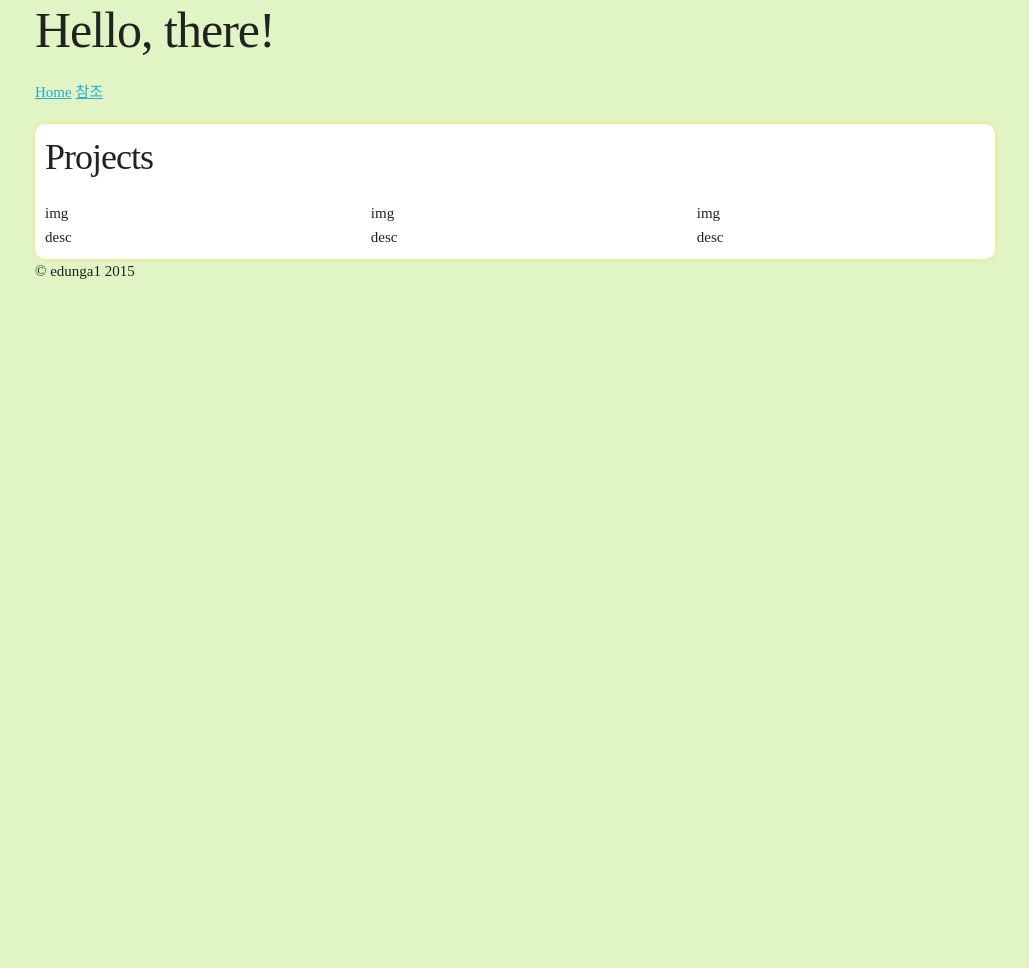
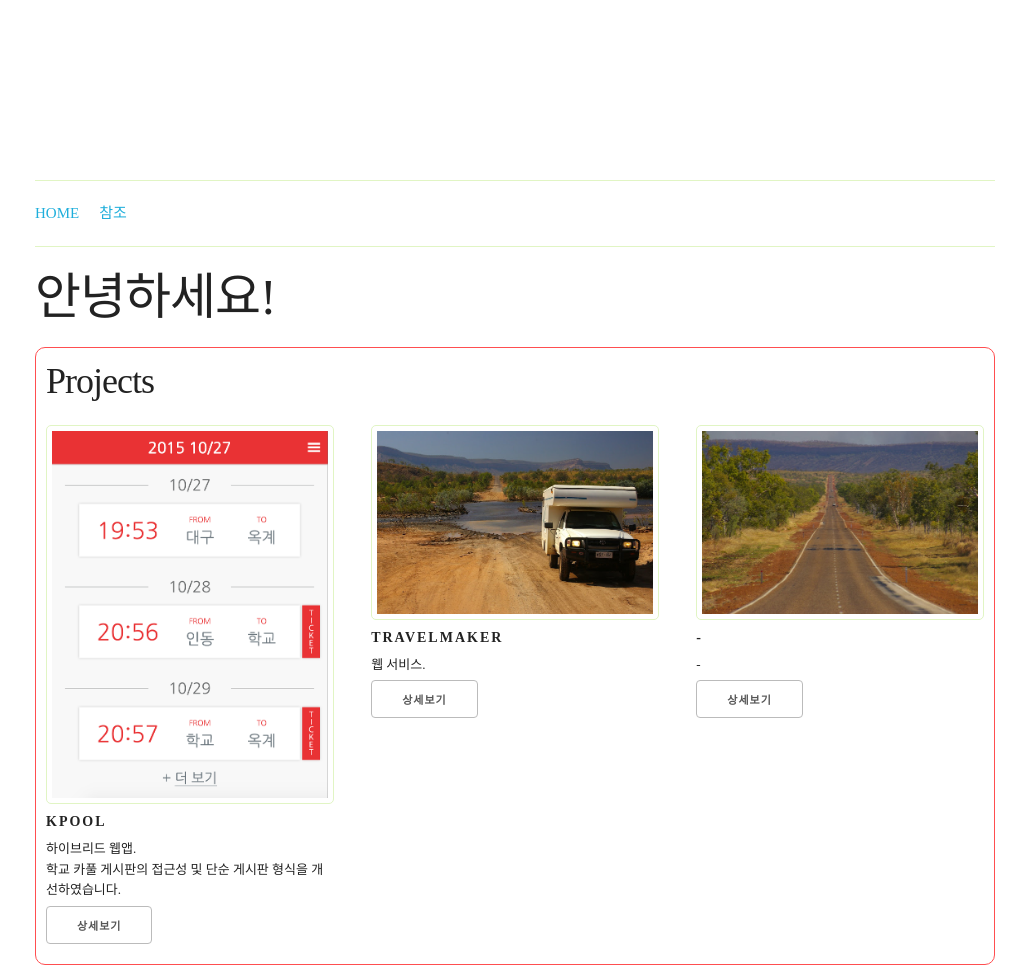
Before and after one commit to Edunga1/first-portfolio, a plain HTML site: page index.html at #/home in a window 1280 px wide. Shown: the top 968 px of the page, without its empty margins (125-1154 px from the left). Before the commit the page ends 800 px from the top, so only its background shows below. Drawn offline with Linux system fonts and the light colour scheme; a web font is replaced by a local one.

Commit message:
디자인 수정 네비게이션 도킹 컨텐츠 추가

```diff
--- a/css/app.css
+++ b/css/app.css
@@ -6,20 +6,114 @@
 body {
 	font-family: system;
 }
+header {
+	margin-top: 18rem;
+}
 
 nav {
 	margin-bottom: 2rem;
 }
 
-.bg_plain {
+footer {
+	margin-top: 2rem;
+}
+
+.bgw {
+	background-color: #FFF;
+}
+.bg1 {
 	background-color: #E1F5C4;
+}
+.bg2 {
+	background-color: #FC913A;
+}
+.bg3 {
+	background-color: #F9D423;
+}
+.bg4 {
+	background-color: #EDE574;
+}
+.bg5 {
+	background-color: #E1F5C4;
+}
+
+.lg1 {
+	border-color: #FF4E50;
+}
+.lg2 {
+	border-color: #FC913A;
+}
+.lg3 {
+	border-color: #F9D423;
+}
+.lg4 {
+	border-color: #EDE574;
+}
+.lg5 {
+	border-color: #E1F5C4;
 }
 
 .section {
 	padding: 1rem;
-	box-shadow: 0px 0px 0.5rem #EDE574;
+	margin-bottom: 5rem;
 }
 .section.rad {
-	background-color: #FFF;
+	border-width: 1px;
+	border-style: solid;
 	border-radius: 1rem;
 }
+
+.thumb {
+	width: 100%;
+	box-sizing: border-box;
+	border: 1px solid #E1F5C4;
+	border-radius: 0.5rem;
+	padding: 0.5rem;
+}
+
+.thumb:hover {
+	box-shadow: 0 0 5px #CADCB0;
+	cursor: pointer;
+}
+
+/* navigation bar */
+.navbar {
+	height: 6.5rem;
+	width: 100%;
+	background-color: #fff;
+	border-top: 1px solid #E1F5C4;
+	border-bottom: 1px solid #E1F5C4;
+}
+.navbar:not(.docked) .container {
+	width: 100%;
+}
+
+/* lists */
+.list_navbar_menu {
+	list-style: none;
+	margin-bottom: 0;
+	line-height: 6.5rem;
+}
+.list_navbar_menu>li {
+	float: left;
+	margin-right: 2rem;
+	color: #000;
+	text-transform: uppercase;
+}
+.list_navbar_menu>li>a {
+	text-decoration: none;
+}
+
+/* texts */
+.tit_project {
+	margin-bottom: .5rem;
+	text-transform: uppercase;
+	font-size: 1.4rem;
+	font-weight: bold;
+	letter-spacing: .2rem;
+}
+
+.desc_project {
+	font-size: 1.3rem;
+	margin-bottom: .5rem;
+}
--- a/index.html
+++ b/index.html
@@ -12,22 +12,24 @@
 	<link rel="stylesheet" href="css/lib/skeleton.css"/>
 	<link rel="stylesheet" href="css/app.css"/>
 </head>
-<body class="bg_plain">
+<body ng-app="App">
 
-	<div class="container" ng-app="App">
-		<header>
-			<h1>Hello, there!</h1>
-		</header>
+	<header></header>
 
-		<nav>
-			<a href="#/home">Home</a>
-			<a href="#/reference">참조</a>
+	<div class="container">
+
+		<nav class="navbar" navbar>
+			<div class="container">
+				<ul class="list_navbar_menu">
+					<li><a href="#/home">Home</a>
+					<li><a href="#/reference">참조</a>
+				</ul>
+			</div>
 		</nav>
 
-		<!--Here go the partials -->
+		<!-- Partials -->
 		<div ng-view></div>
 
-		<!-- Footer -->
 		<footer>
 		    <p>&copy; edunga1 2015</p>
 		</footer>
--- a/js/directives.js
+++ b/js/directives.js
@@ -4,8 +4,31 @@
 
 
 angular.module('App.directives', []).
-  directive('appVersion', ['version', function(version) {
-    return function(scope, elm, attrs) {
-      elm.text(version);
-    };
-  }]);
+	directive('navbar', function($window){
+		return {
+			restrict: 'A',
+			link: function(scope, element, attrs){
+				var position = element[0].style.position;
+				var offsetTop;
+				element.css('z-index', 999);
+				element.css('top', 0);
+				element.css('left', 0);
+				$window.addEventListener('scroll', function(){
+					if(element.css('position') != 'fixed'){
+						var elem = element[0];
+						offsetTop = element[0].offsetTop;
+						while(elem = elem.offsetParent){
+							offsetTop += elem.offsetTop;
+						}
+					}
+					if(this.pageYOffset > offsetTop){
+						element[0].style.position = 'fixed';
+						element[0].classList.add('docked');
+					}else{
+						element[0].style.position = position;
+						element[0].classList.remove('docked');
+					}
+				});
+			}
+		}
+	});
--- a/partials/home.html
+++ b/partials/home.html
@@ -1,29 +1,35 @@
-<section class="section rad">
+<section>
+		<h1>안녕하세요!</h1>
+</section>
+<section class="section rad lg1">
 	<h3>Projects</h3>
 	<div class="row">
 		<div class="four columns">
-			<div class="row">
-				<div class="ten columns">img</div>
-			</div>
-			<div class="row">
-				<div class="ten columns">desc</div>
-			</div>
+			<a href="#/kpool">
+				<img class="thumb" src="./img/thumb_project1.png">
+			</a>
+			<h6 class="tit_project">KPOOL</h6>
+			<p class="desc_project">
+				하이브리드 웹앱.<br>
+				학교 카풀 게시판의 접근성 및 단순 게시판 형식을 개선하였습니다.
+			</p>
+			<a class="button" href="#/kpool">상세보기</a>
 		</div>
 		<div class="four columns">
-			<div class="row">
-				<div class="ten columns">img</div>
-			</div>
-			<div class="row">
-				<div class="ten columns">desc</div>
-			</div>
+			<img class="thumb" src="./img/screen2.jpg">
+			<h6 class="tit_project">TravelMaker</h6>
+			<p class="desc_project">
+				웹 서비스.
+			</p>
+			<a class="button" href="#">상세보기</a>
 		</div>
 		<div class="four columns">
-			<div class="row">
-				<div class="ten columns">img</div>
-			</div>
-			<div class="row">
-				<div class="ten columns">desc</div>
-			</div>
+			<img class="thumb" src="./img/screen3.jpg">
+			<h6 class="tit_project">-</h6>
+			<p class="desc_project">
+				-
+			</p>
+			<a class="button" href="#">상세보기</a>
 		</div>
 	</div>
 </section>
```
Also changed, not shown: partials/reference.html (+18 -3 lines), img/screen1.jpg (deleted), img/thumb_project1.png (added), 1 other file.
